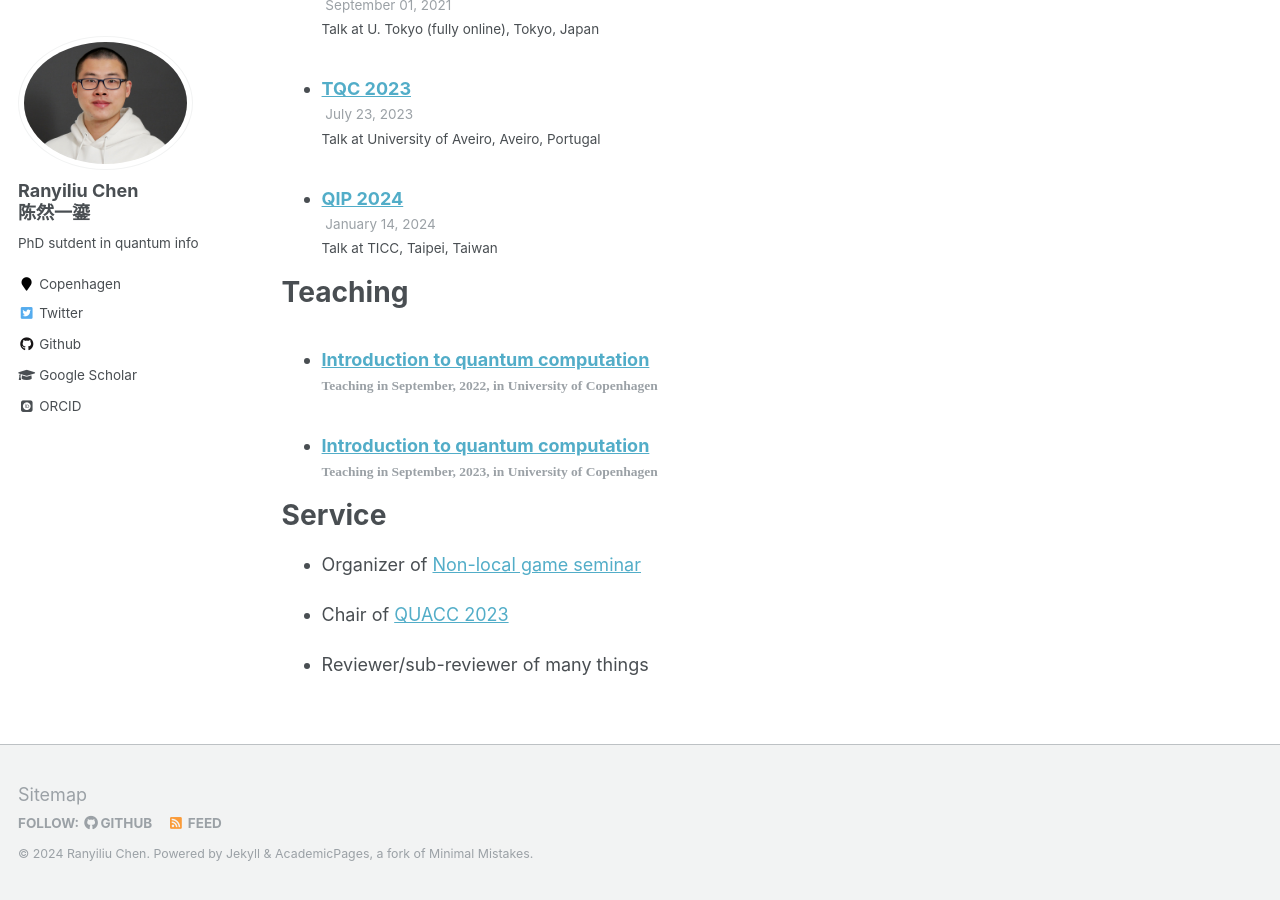
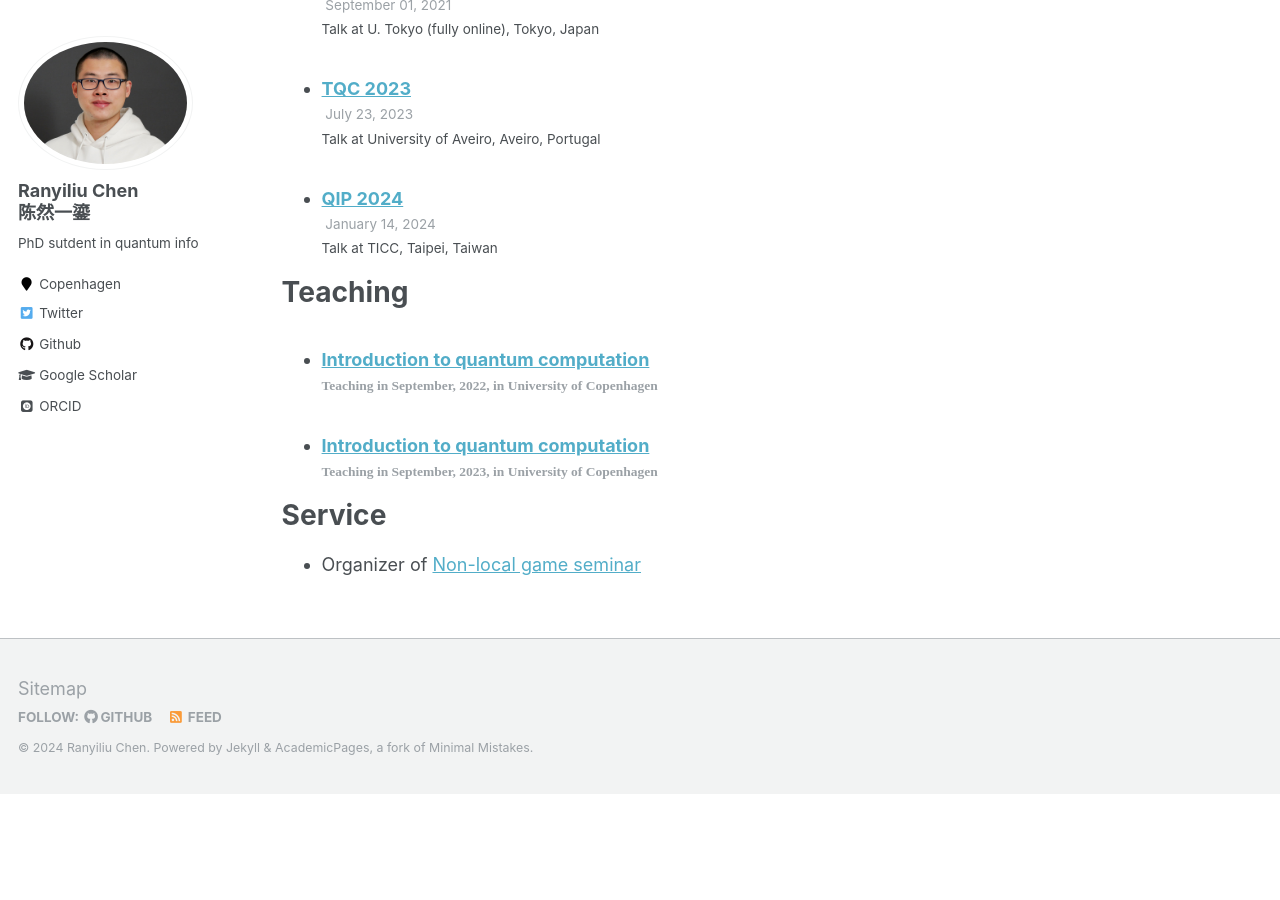
Before and after one commit to CRYL/CRYL.github.io, a Jekyll site: the page built from _pages/cv.md, in a window 1280 px wide and 900 px high, scrolled down 1031 px. Built offline with Jekyll 4.4.1, drawn with Linux system fonts in a browser that asks for light colours; some web fonts are replaced; after the commit the page ends 1825 px from its top, so only the background shows below that.

Commit message:
slight update

```diff
--- a/_pages/cv.md
+++ b/_pages/cv.md
@@ -45,6 +45,6 @@ Service
 
 * Organizer of [Non-local game seminar](https://sites.google.com/view/non-local-games/home)
 
-* Chair of [QUACC 2023](https://quacc2023.cft.edu.pl/#about)
+<!-- * Chair of [QUACC 2023](https://quacc2023.cft.edu.pl/#about)
 
-* Reviewer/sub-reviewer of many things
+* Reviewer/sub-reviewer of many things -->
```
Also changed, not shown: 1 other file.
